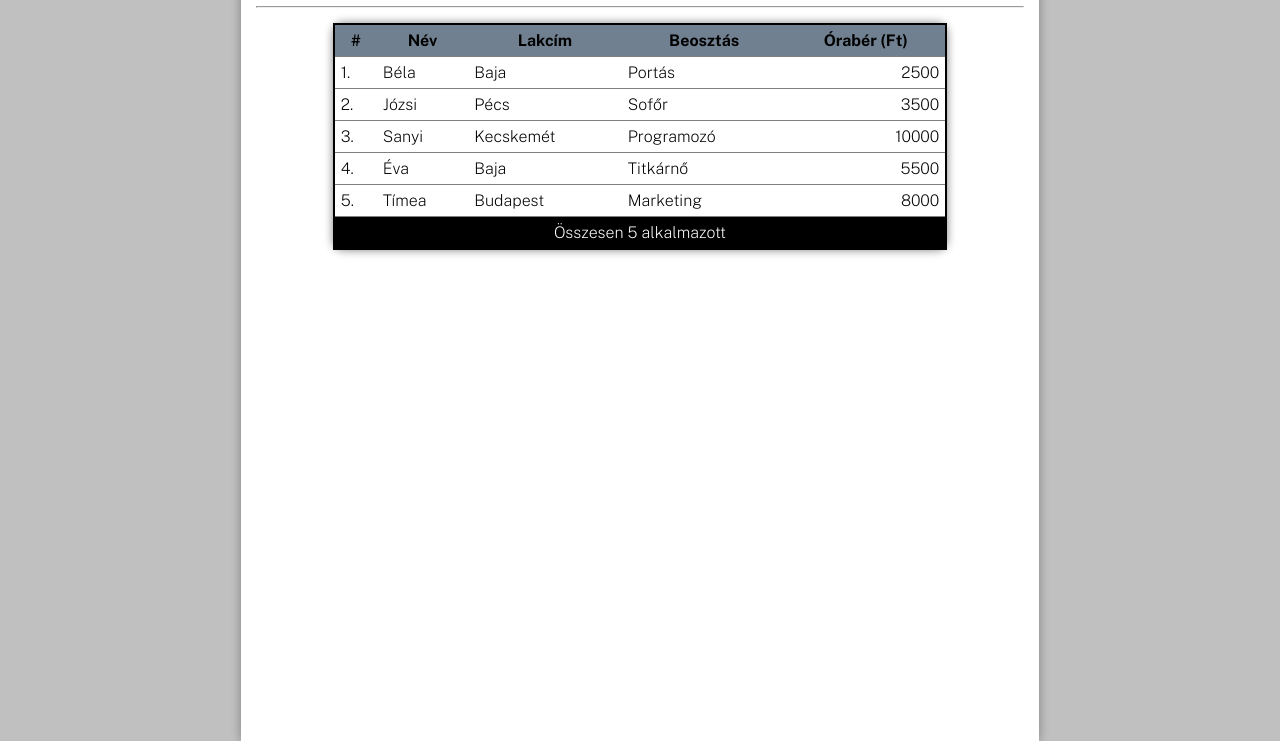
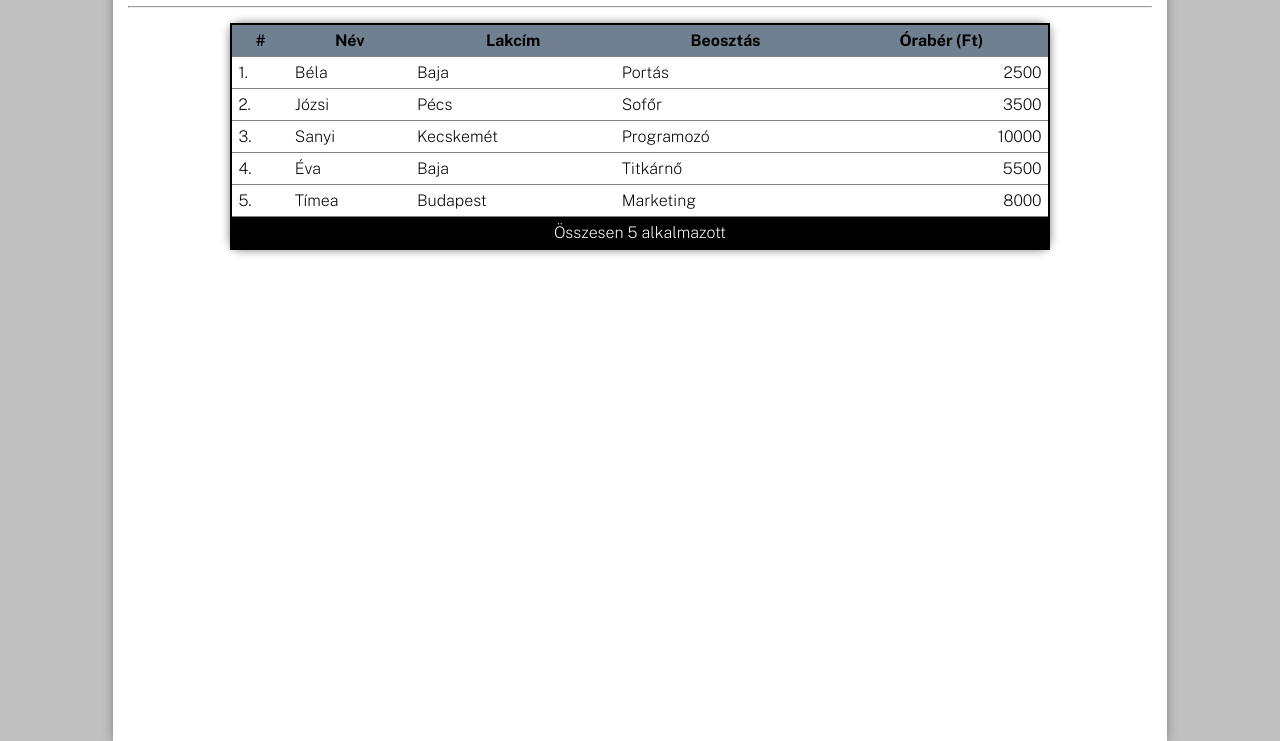
Before and after one commit to NaszAkos/html-t-bl-zat, a plain HTML site: page index.html in a window 1280 px wide. Shown: the part 89-830 px from the top of the page. Drawn offline with nearby package versions, Linux system fonts and the light colour scheme; a web font is replaced by a local one.

Commit message:
tablazat2

```diff
--- a/style.css
+++ b/style.css
@@ -56,7 +56,26 @@ body{
     margin: 0 auto;
 }
 
-/* media query */
-@media screen {
+@media screen and (min-width: 640px) {
+    #container{
+        width: 100%;
+    }
+}
 
+@media screen and (min-width: 800px) {
+    #container{
+        width: 90%;
+    }
 }
+
+@media screen and (min-width: 1280px) {
+    #container{
+        width: 80%;
+    }
+}
+
+@media screen and (min-width: 1680px) {
+    #container{
+        width: 60%;
+}
+}
```
